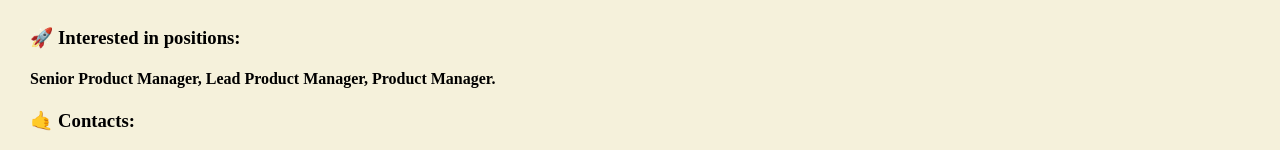
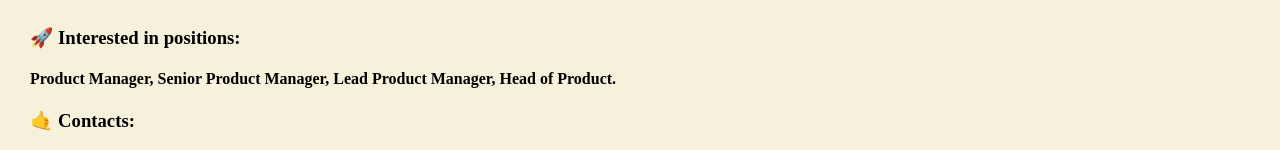
Before and after one commit to MarkOpan/CS50xCourseWebsite---Mark-CV, a plain HTML site: page index.html in a window 1280 px wide. Shown: the part 417-567 px from the top of the page. Drawn offline with Linux system fonts and the light colour scheme.

Commit message:
added a new title in Interested in Positions section

```diff
--- a/index.html
+++ b/index.html
@@ -32,7 +32,7 @@
 
   <h1>MARK OPANASIUK</h1>
   <h3>🚀 Interested in positions:</h3>
-  <h4>Senior Product Manager, Lead Product Manager, Product Manager.</h4>
+  <h4>Product Manager, Senior Product Manager, Lead Product Manager, Head of Product.</h4>
   <h3>🤙 Contacts:</h3>
   <main>
     <strong>Email:</strong> <a href="mailto:mark.opanasiuk@gmail.com">mark.opanasiuk@gmail.com</a><br>
```
